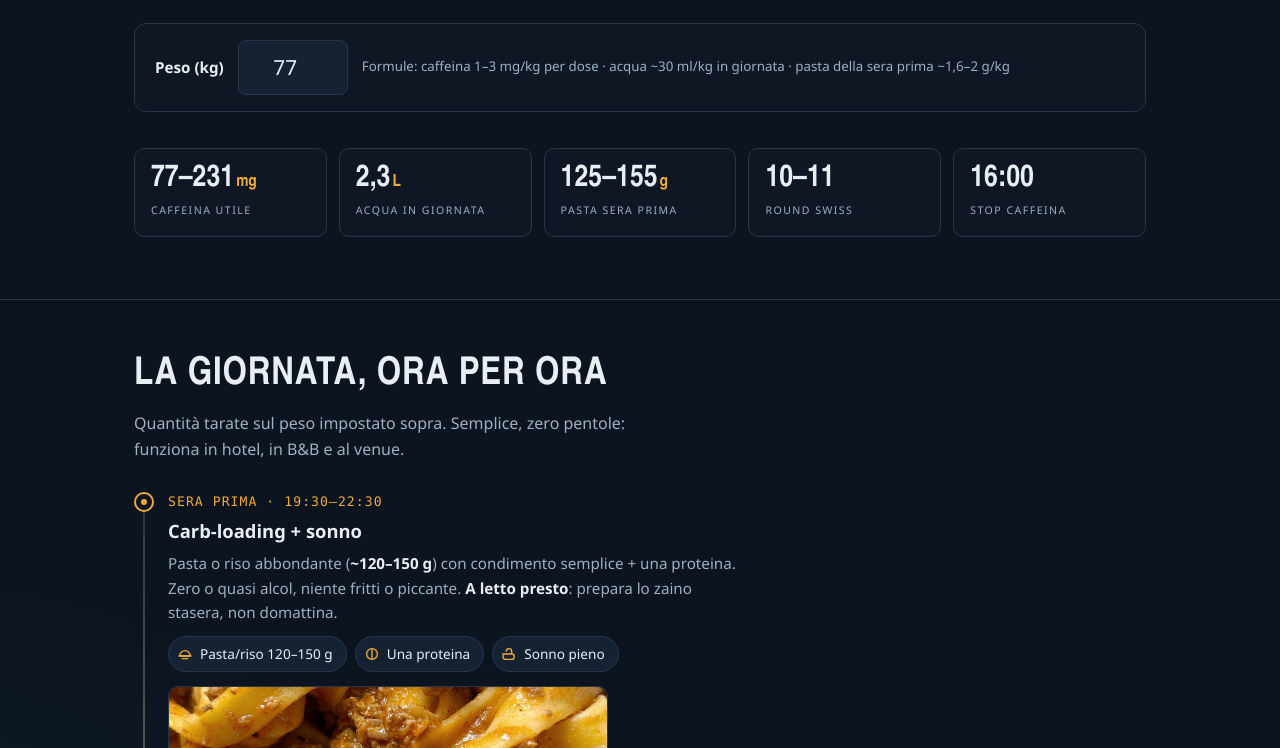
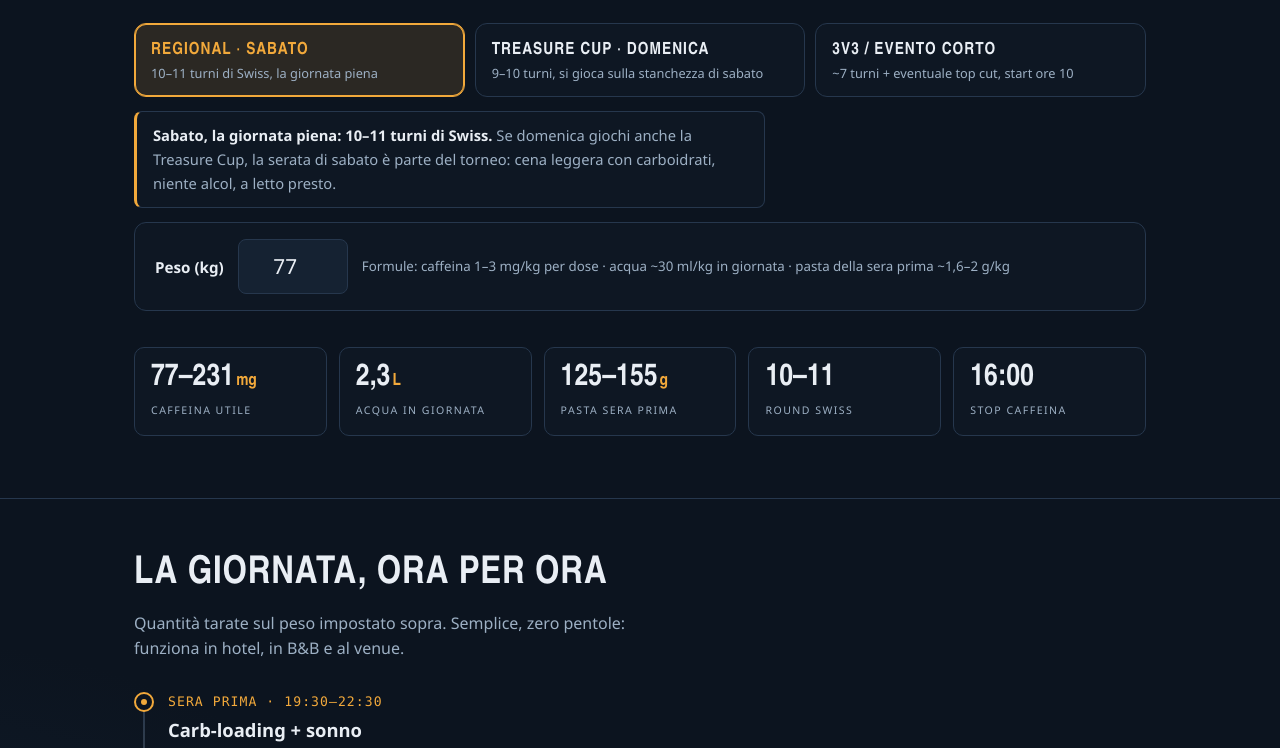
Before and after one commit to LeoBacca/match-day-fuel, a plain HTML site: page index.html in a window 1280 px wide. Shown: the part 614-1362 px from the top of the page. Drawn offline with Linux system fonts and the light colour scheme.

Commit message:
Selettore formato torneo: Regional / Treasure Cup / 3v3, timeline e dosi adattive
Co-Authored-By: Claude Fable 5 <noreply@anthropic.com>

```diff
--- a/index.html
+++ b/index.html
@@ -55,6 +55,16 @@
   body[data-view="res"] .vres{display:block}
 
   /* ---------- CALCOLATORE ---------- */
+  .fmts{display:grid;grid-template-columns:repeat(3,1fr);gap:10px;margin-bottom:14px}
+  @media(max-width:700px){.fmts{grid-template-columns:1fr}}
+  .fmt{background:var(--panel);border:1px solid var(--line);color:var(--foam);border-radius:12px;padding:14px 16px;font:inherit;text-align:left;cursor:pointer;transition:all .15s}
+  .fmt:hover{border-color:var(--amber)}
+  .fmt[aria-pressed="true"]{border-color:var(--amber);background:var(--amber-dim);box-shadow:inset 0 0 0 1px var(--amber)}
+  .fmt b{display:block;font-family:"Bahnschrift","Arial Narrow",Arial,sans-serif;font-stretch:condensed;text-transform:uppercase;letter-spacing:.06em;font-size:1.05rem}
+  .fmt[aria-pressed="true"] b{color:var(--amber)}
+  .fmt small{color:var(--mist);font-size:.8rem;line-height:1.4;display:block}
+  .fmt-note{background:var(--panel);border:1px solid var(--line);border-left:3px solid var(--amber);border-radius:8px;padding:12px 16px;margin:14px 0 0;color:var(--mist);font-size:.92rem;max-width:75ch}
+  .fmt-note strong{color:var(--foam)}
   .calcbar{display:flex;align-items:center;gap:14px;flex-wrap:wrap;background:var(--panel);border:1px solid var(--line);border-radius:12px;padding:16px 20px;margin-bottom:18px}
   .calcbar label{font-size:.95rem;color:var(--foam);font-weight:600}
   .calcbar input{width:110px;background:var(--panel-solid);border:1px solid var(--line);color:var(--foam);border-radius:8px;padding:10px 12px;font:inherit;font-size:1.3rem;font-variant-numeric:tabular-nums;text-align:center}
@@ -188,10 +198,16 @@
 <section id="calcolo" class="vcalc">
   <div class="wrap">
     <div class="sec-head">
-      <h2 class="display">Le tue dosi</h2>
-      <p>Inserisci il peso: caffeina, acqua e carb-loading si ricalcolano da soli (e il valore resta salvato).</p>
+      <h2 class="display">Che torneo giochi?</h2>
+      <p>Scegli il formato e inserisci il peso: round, timeline e dosi si adattano da soli (e restano salvati).</p>
     </div>
-    <div class="calcbar num">
+    <div class="fmts" role="group" aria-label="Formato del torneo">
+      <button class="fmt" type="button" data-fmt="regional" aria-pressed="true"><b>Regional · sabato</b><small>10–11 turni di Swiss, la giornata piena</small></button>
+      <button class="fmt" type="button" data-fmt="treasure" aria-pressed="false"><b>Treasure Cup · domenica</b><small>9–10 turni, si gioca sulla stanchezza di sabato</small></button>
+      <button class="fmt" type="button" data-fmt="tre" aria-pressed="false"><b>3v3 / evento corto</b><small>~7 turni + eventuale top cut, start ore 10</small></button>
+    </div>
+    <div class="fmt-note" id="fmtNote"></div>
+    <div class="calcbar num" style="margin-top:14px">
       <label for="peso">Peso (kg)</label>
       <input id="peso" type="number" min="40" max="150" step="1" value="77" inputmode="numeric">
       <small>Formule: caffeina 1–3 mg/kg per dose · acqua ~30 ml/kg in giornata · pasta della sera prima ~1,6–2 g/kg</small>
@@ -200,8 +216,8 @@
       <div class="stat"><b id="stCaf">77–230<span>mg</span></b><small>Caffeina utile</small></div>
       <div class="stat"><b id="stAcqua">2,3<span>L</span></b><small>Acqua in giornata</small></div>
       <div class="stat"><b id="stPasta">125–155<span>g</span></b><small>Pasta sera prima</small></div>
-      <div class="stat"><b>10–11</b><small>Round Swiss</small></div>
-      <div class="stat"><b>16:00</b><small>Stop caffeina</small></div>
+      <div class="stat"><b id="stRound">10–11</b><small>Round Swiss</small></div>
+      <div class="stat"><b id="stStop">16:00</b><small>Stop caffeina</small></div>
     </div>
   </div>
 </section>
@@ -287,13 +303,13 @@
       </div>
       <div class="tl-item">
         <span class="tl-dot" aria-hidden="true"></span>
-        <span class="tl-time">Round 2–3</span>
+        <span class="tl-time" id="tlA">Round 2–3</span>
         <h3>Primo rifornimento</h3>
         <p>Banana o mela tra un pairing e l'altro. Sorsi d'acqua costanti: <strong>~150–250 ml a round</strong>, bagno a ogni pairing (non "quando scappa").</p>
       </div>
       <div class="tl-item">
         <span class="tl-dot" aria-hidden="true"></span>
-        <span class="tl-time">Round 4–5 · il "pranzo"</span>
+        <span class="tl-time" id="tlB">Round 4–5 · il "pranzo"</span>
         <h3>Leggero e proteico — 10 minuti, zero unto</h3>
         <p>Panino o tramezzino confezionato (prosciutto/bresaola, <strong>~15 g di proteine</strong>) comprato la mattina al bar o supermercato: fuori dal frigo regge tranquillamente fino a metà giornata. È qui che si vince il pomeriggio: <strong>niente pizza o fritti del venue</strong>, l'abbiocco del round 6 nasce lì. Salviette per le mani prima di toccare le carte.</p>
         <div class="menu">
@@ -304,21 +320,21 @@
       </div>
       <div class="tl-item warn">
         <span class="tl-dot" aria-hidden="true"></span>
-        <span class="tl-time">Round 6 · entro le 16:00</span>
+        <span class="tl-time" id="tlC">Round 6 · entro le 16:00</span>
         <h3>Seconda dose di caffeina — poi stop</h3>
-        <p>Caffè al venue <strong>o Red Bull (la zero zuccheri)</strong>: una lattina da 250 ml = 80 mg, esattamente ~1 mg/kg per te. Dopo le 16 niente più caffeina: il day 2 si gioca col sonno di stanotte.</p>
+        <p>Caffè al venue <strong>o Red Bull (la zero zuccheri)</strong>: una lattina da 250 ml = 80 mg, esattamente ~1 mg/kg per te. Dopo quest'ora niente più caffeina: domani si gioca col sonno di stanotte.</p>
       </div>
       <div class="tl-item">
         <span class="tl-dot" aria-hidden="true"></span>
-        <span class="tl-time">Round 7–8</span>
+        <span class="tl-time" id="tlD">Round 7–8</span>
         <h3>Sostegno lungo</h3>
         <p>Frutta secca (<strong>sacchetto da 30 g</strong>, già porzionato — se porti il pacco intero lo finisci al round 3) + 2 quadretti di fondente 70%.</p>
         <figure class="tl-photo"><img src="img/noci.jpg" alt="Ciotola di frutta secca mista" loading="lazy"></figure>
       </div>
       <div class="tl-item">
         <span class="tl-dot" aria-hidden="true"></span>
-        <span class="tl-time">Round 9–11 · il rush finale</span>
-        <h3>Proteine per chiudere</h3>
+        <span class="tl-time" id="tlE">Round 9–11 · il rush finale</span>
+        <h3 id="tlEh">Proteine per chiudere</h3>
         <p>Shaker con un misurino di proteine (<strong>~24 g</strong>) riempito alla fontanella — 30 secondi, zero unto — oppure barretta proteica (&gt;10 g) con la frutta rimasta. Qui gli altri crollano: <strong>tu no</strong>.</p>
       </div>
     </div>
@@ -490,6 +506,33 @@
   }
   peso.addEventListener("input",calc);
   calc();
+
+  var FORMATS={
+    regional:{round:"10–11",stop:"16:00",
+      note:"<strong>Sabato, la giornata piena: 10–11 turni di Swiss.</strong> Se domenica giochi anche la Treasure Cup, la serata di sabato è parte del torneo: cena leggera con carboidrati, niente alcol, a letto presto.",
+      A:"Round 2–3",B:"Round 4–5 · il \"pranzo\"",C:"Round 6 · entro le 16:00",D:"Round 7–8",E:"Round 9–11 · il rush finale",Eh:"Proteine per chiudere"},
+    treasure:{round:"9–10",stop:"16:00",
+      note:"<strong>Domenica: si gioca sulla stanchezza di sabato.</strong> Colazione piena anche se sei distrutto, prima dose di caffeina già prima del round 1, e idratazione dal mattino: da ieri sei in deficit anche se non lo senti.",
+      A:"Round 2–3",B:"Round 4–5 · il \"pranzo\"",C:"Round 5–6 · entro le 16:00",D:"Round 7",E:"Round 8–10 · il rush finale",Eh:"Proteine per chiudere"},
+    tre:{round:"~7 + top",stop:"15:00",
+      note:"<strong>Start ore 10, ~7 turni di Swiss + eventuale top cut (non garantita).</strong> Colazione entro le 8:30. Preparati come se la top ci fosse: la riserva proteica (shaker o barretta) resta nello zaino per il post-Swiss.",
+      A:"Round 2",B:"Round 3–4 · il \"pranzo\" (~13:30)",C:"Round 5 · entro le 15:00",D:"Round 6",E:"Round 7 + top cut",Eh:"Proteine per chiudere (e per la top)"}
+  };
+  var fmtBtns=document.querySelectorAll(".fmt");
+  function setFmt(k){
+    var f=FORMATS[k]||FORMATS.regional;
+    fmtBtns.forEach(function(b){ b.setAttribute("aria-pressed", b.dataset.fmt===k ? "true" : "false"); });
+    try{ localStorage.setItem("matchDayFuelFmt",k); }catch(e){}
+    document.getElementById("stRound").textContent=f.round;
+    document.getElementById("stStop").textContent=f.stop;
+    document.getElementById("fmtNote").innerHTML=f.note;
+    ["A","B","C","D","E"].forEach(function(id){ document.getElementById("tl"+id).textContent=f[id]; });
+    document.getElementById("tlEh").textContent=f.Eh;
+  }
+  fmtBtns.forEach(function(b){ b.addEventListener("click",function(){ setFmt(b.dataset.fmt); }); });
+  var savedF="regional";
+  try{ savedF=localStorage.getItem("matchDayFuelFmt")||"regional"; }catch(e){}
+  setFmt(savedF);
 })();
 </script>
 </body>
```
